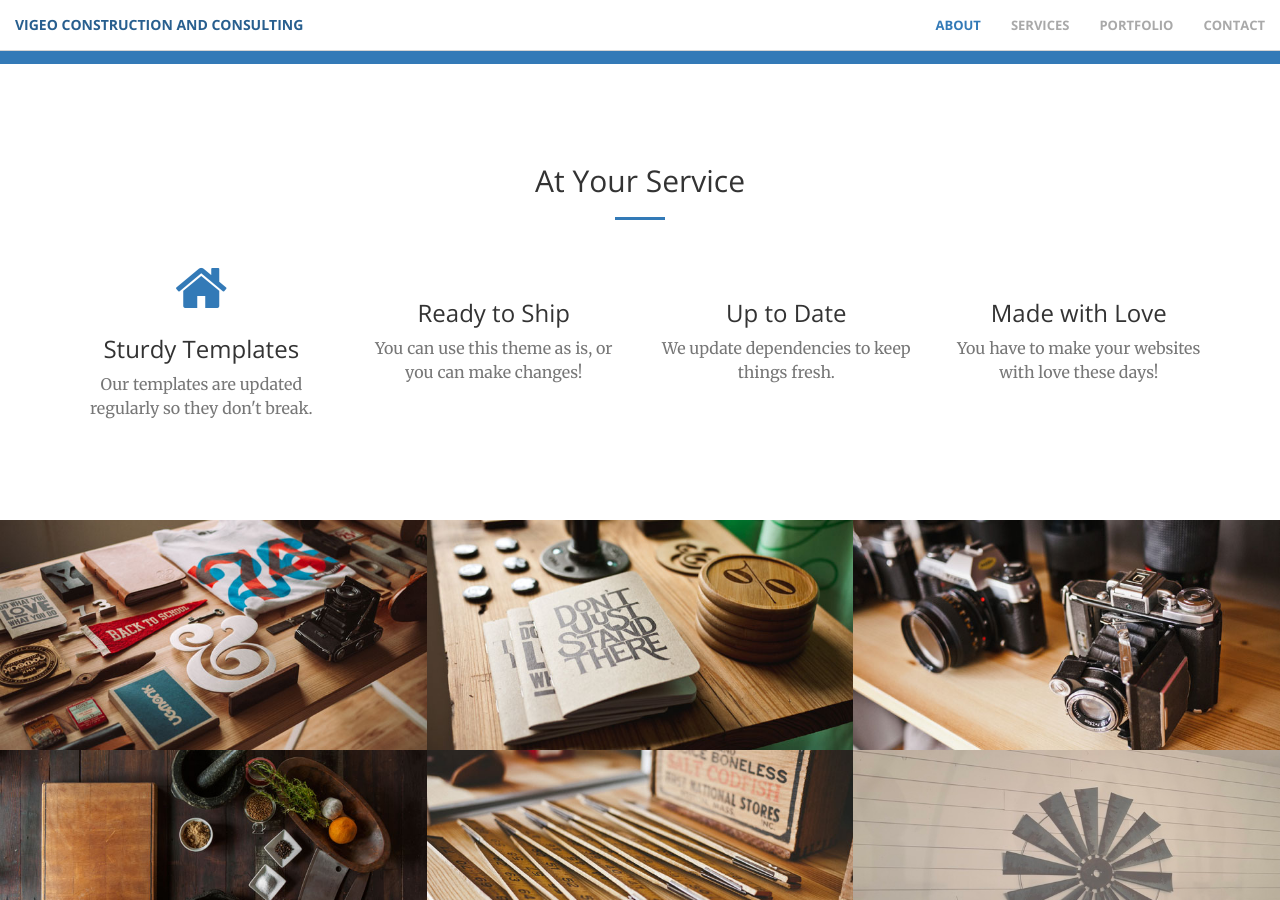
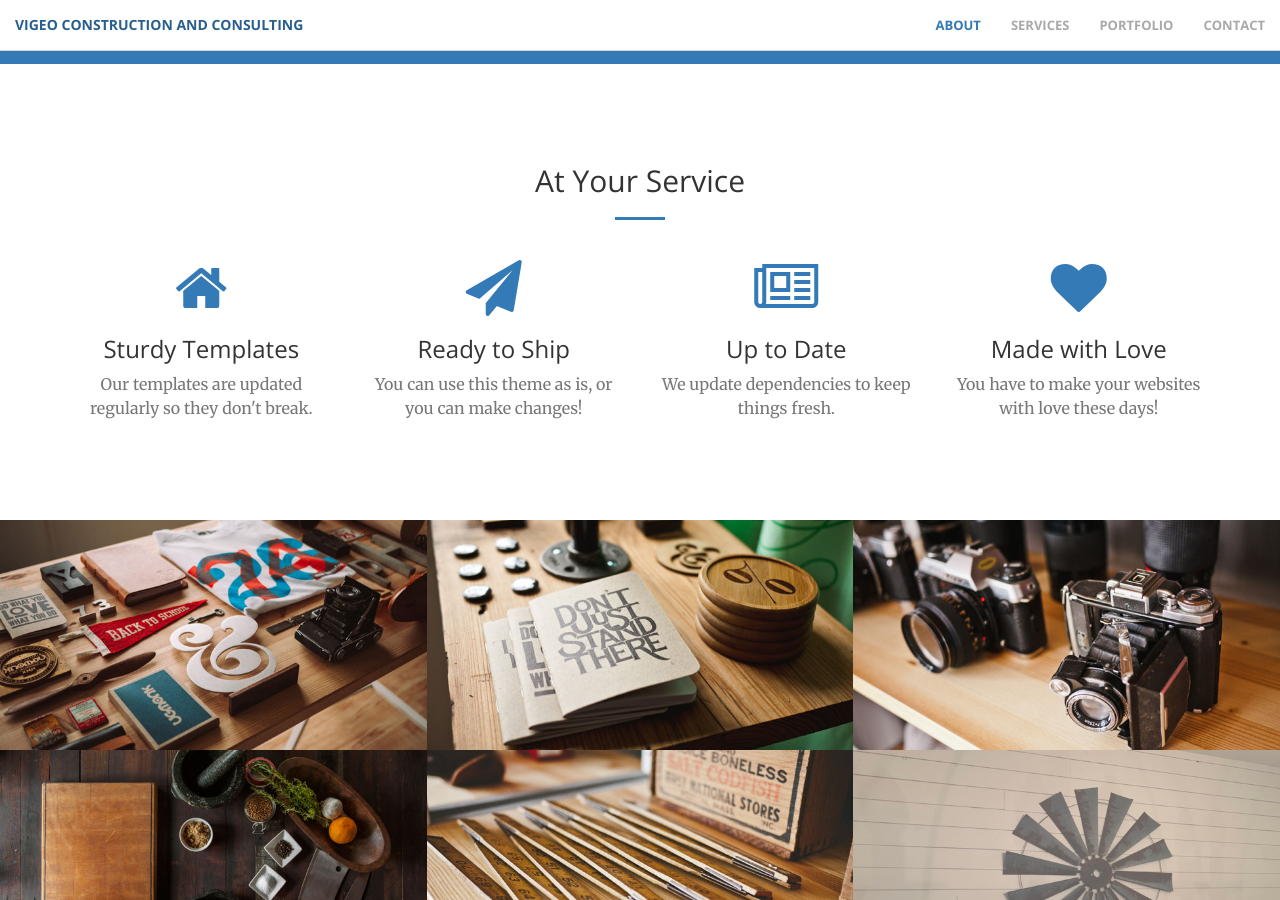
Before and after one commit to starbuck10/Vigeo, a Jekyll site: the page built from index.html, in a window 1280 px wide and 900 px high, scrolled down 1278 px. Built offline with Jekyll 4.4.1, drawn with Linux system fonts in a browser that asks for light colours.

Commit message:
adjusting icons

```diff
--- a/_includes/services.html
+++ b/_includes/services.html
@@ -18,21 +18,21 @@
             </div>
             <div class="col-lg-3 col-md-6 text-center">
                 <div class="service-box">
-                    <i class="fa fa-4x fa-hammer wow bounceIn text-primary" data-wow-delay=".1s"></i>
+                    <i class="fa fa-4x fa-paper-plane wow bounceIn text-primary" data-wow-delay=".1s"></i>
                     <h3>Ready to Ship</h3>
                     <p class="text-muted">You can use this theme as is, or you can make changes!</p>
                 </div>
             </div>
             <div class="col-lg-3 col-md-6 text-center">
                 <div class="service-box">
-                    <i class="fa fa-4x fa-toilet wow bounceIn text-primary" data-wow-delay=".2s"></i>
+                    <i class="fa fa-4x fa-newspaper-o wow bounceIn text-primary" data-wow-delay=".2s"></i>
                     <h3>Up to Date</h3>
                     <p class="text-muted">We update dependencies to keep things fresh.</p>
                 </div>
             </div>
             <div class="col-lg-3 col-md-6 text-center">
                 <div class="service-box">
-                    <i class="fa fa-4x fa-utensils wow bounceIn text-primary" data-wow-delay=".3s"></i>
+                    <i class="fa fa-4x fa-heart wow bounceIn text-primary" data-wow-delay=".3s"></i>
                     <h3>Made with Love</h3>
                     <p class="text-muted">You have to make your websites with love these days!</p>
                 </div>
```
